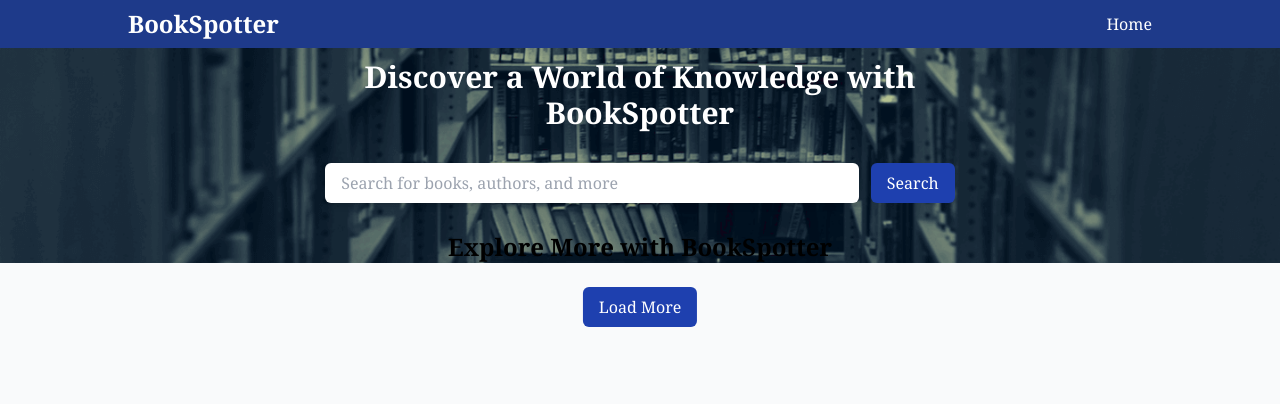
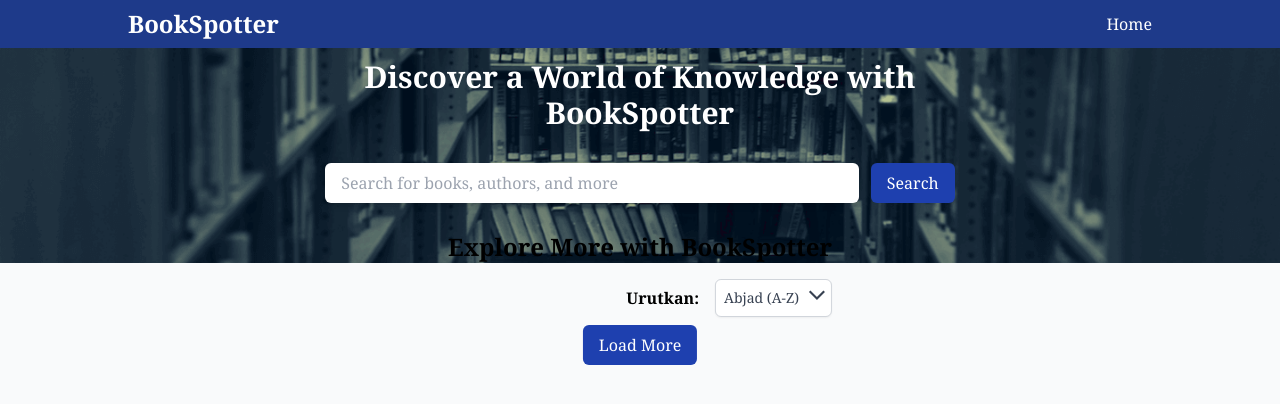
Before and after one commit to rysujana/bookspotter, a Django app: template core/templates/home.html in a window 1280 px wide. Shown: the top 404 px of the page. Run offline with Django 5.2, Linux system fonts and the light colour scheme; the template is opened without the code that fills it, so the values that code supplies are empty; some libraries are stand-ins or nearby versions.

Commit message:
feat: add sort by button in home page

```diff
--- a/core/templates/home.html
+++ b/core/templates/home.html
@@ -29,6 +29,23 @@
       </div>
       <div class="container relative mx-auto mt-8">
          <h2 class="text-2xl font-semibold mb-4 text-center">Explore More with BookSpotter</h2>
+         <div class="flex justify-end items-center">
+            <h6 class="font-semibold mr-4">Urutkan:</h6>
+            <div x-data="{ open: false }" class="relative inline-block text-left">
+               <button @click="open = !open" class="inline-flex justify-center items-center p-2 border border-gray-300 rounded-md shadow-sm text-sm font-medium text-gray-700 bg-white hover:bg-gray-50 focus:outline-none focus:ring focus:border-blue-300 focus:ring-blue-200 active:bg-gray-200 active:text-gray-800 transition ease-in-out duration-150">
+                  Abjad (A-Z)
+                  <svg class="-mr-1 ml-2 h-5 w-5" fill="currentColor" viewBox="0 0 20 20" xmlns="http://www.w3.org/2000/svg">
+                     <path fill-rule="evenodd" d="M10 12l-8-8 1.5-1.5L10 9l6.5-6.5L18 4l-8 8z" clip-rule="evenodd" />
+                  </svg>
+               </button>
+               <div x-show="open" class="origin-top-right absolute right-0 mt-2 w-56 rounded-md shadow-lg bg-white ring-1 ring-black ring-opacity-5">
+                  <div class="py-1">
+                     <a @click="open = false" href="#" class="block px-4 py-2 text-sm text-gray-700 hover:bg-gray-100">Ascending</a>
+                     <a @click="open = false" href="#" class="block px-4 py-2 text-sm text-gray-700 hover:bg-gray-100">Descending</a>
+                  </div>
+               </div>
+            </div>
+         </div>
          <div class="flex justify-center flex-wrap" id="book-container">
             {% for book in books %}
             <div class="w-full sm:w-1/2 md:w-1/3 lg:w-1/4 xl:w-1/4 p-4 hover:scale-110 hover:shadow-md duration-500">
```
